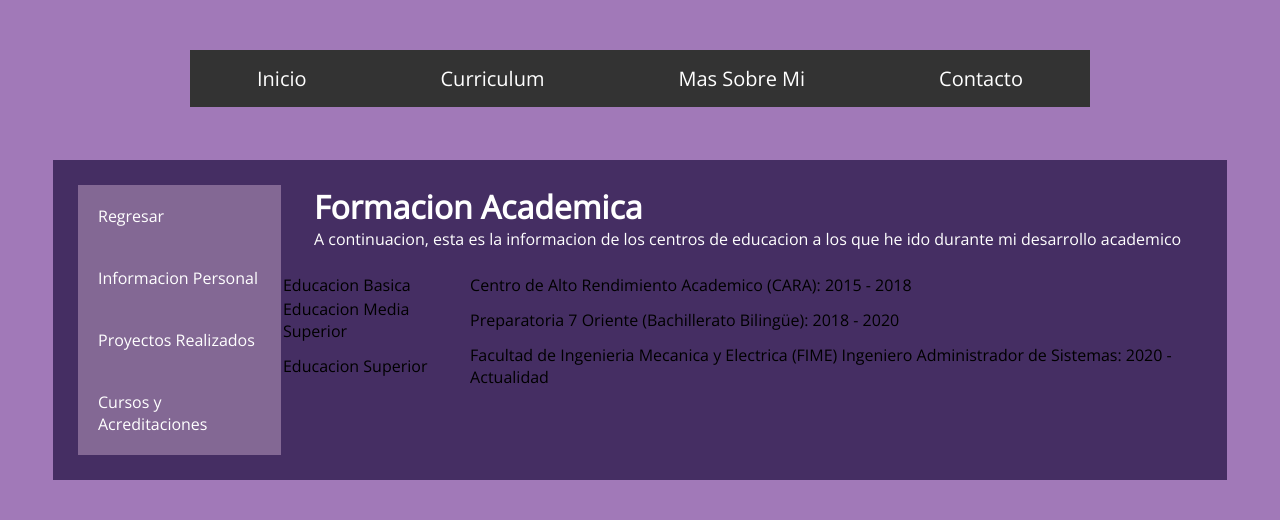
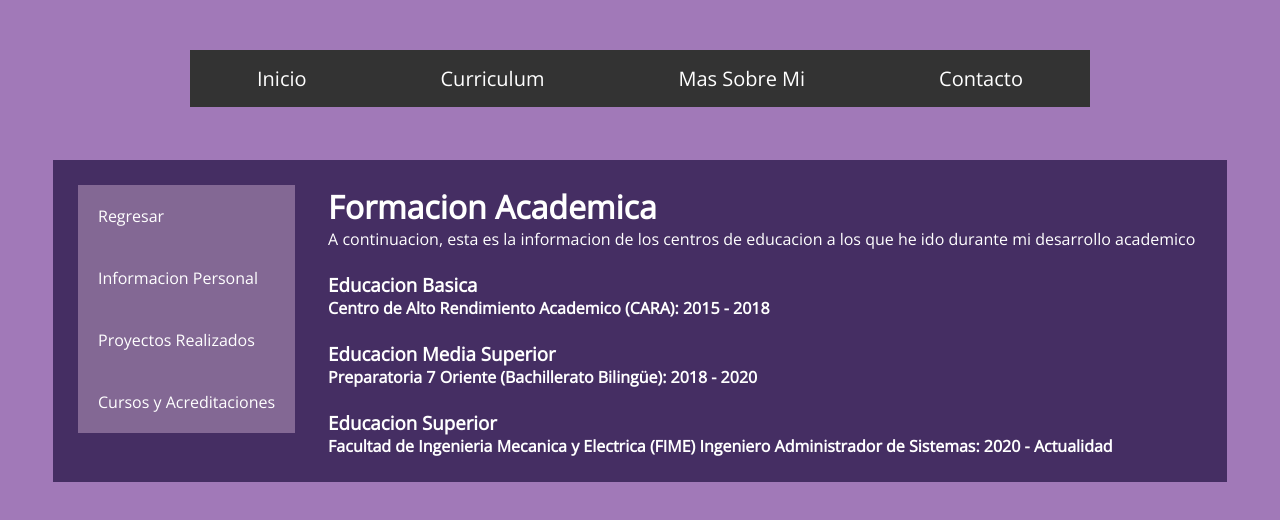
Before and after one commit to alanp09/alanp09.github.io, a plain HTML site: page formacion.html in a window 1280 px wide. Drawn offline with nearby package versions, Linux system fonts and the light colour scheme.

Commit message:
Update formacion.html

```diff
--- a/formacion.html
+++ b/formacion.html
@@ -35,14 +35,15 @@
 			<li><a href="proyectos.html">Proyectos Realizados</a></li>
 			<li><a href="cursos.html">Cursos y Acreditaciones</a></li>
 			</ul></div>
-		<div>
-			<h1 class="text">Formacion Academica</h1>
-			<p class="text">A continuacion, esta es la informacion de los centros de educacion a los que he ido durante mi desarrollo academico</p><br>
-			<table class="ta">
-				<tr><td>Educacion Basica</td><td>Centro de Alto Rendimiento Academico (CARA): 2015 - 2018</td></tr>
-				<tr><td>Educacion Media Superior</td><td>Preparatoria 7 Oriente (Bachillerato Bilingüe): 2018 - 2020</td></tr>
-				<tr><td>Educacion Superior</td><td>Facultad de Ingenieria Mecanica y Electrica (FIME) Ingeniero Administrador de Sistemas: 2020 - Actualidad</td></tr>
-			</table>
+		<div class="text">
+			<h1>Formacion Academica</h1>
+			<p>A continuacion, esta es la informacion de los centros de educacion a los que he ido durante mi desarrollo academico</p><br>
+			<h3>Educacion Basica</h3>
+			<h4>Centro de Alto Rendimiento Academico (CARA): 2015 - 2018</h4><br>
+			<h3>Educacion Media Superior</h3>
+			<h4>Preparatoria 7 Oriente (Bachillerato Bilingüe): 2018 - 2020</h4><br>
+			<h3>Educacion Superior</h3>
+			<h4>Facultad de Ingenieria Mecanica y Electrica (FIME) Ingeniero Administrador de Sistemas: 2020 - Actualidad</h4>
 		</div>
 	</div>
 </body>
```
